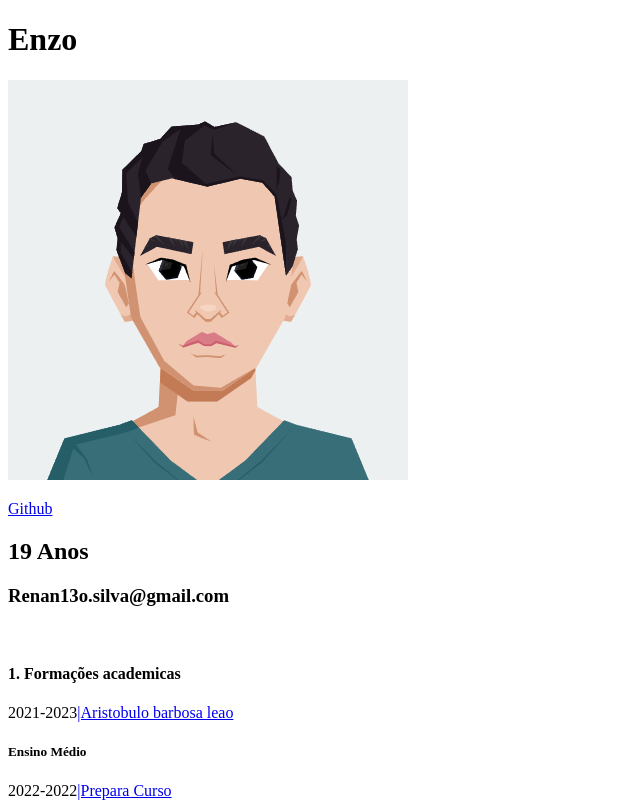
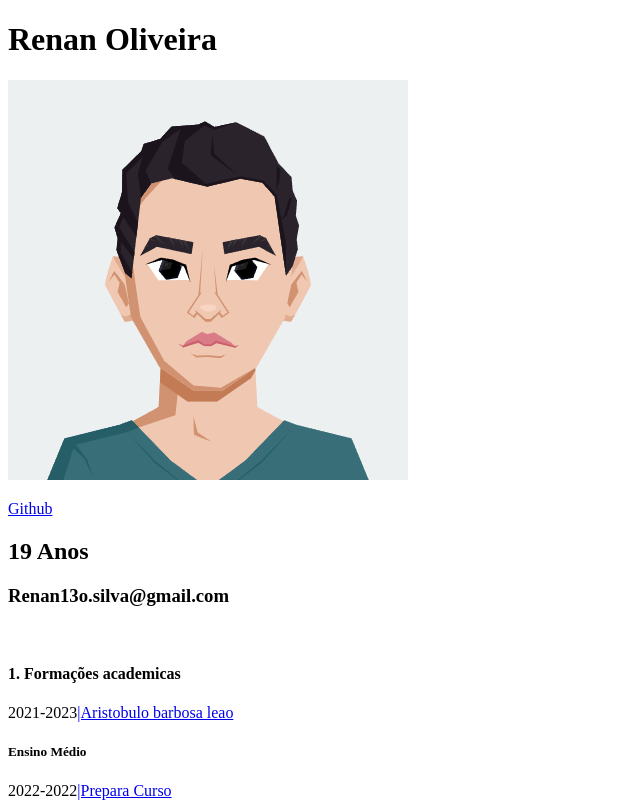
Before and after one commit to Renanzii/Aula3, a plain HTML site: page AULA4/index.html in a window 1280 px wide. Shown: the top 803 px of the page, without its empty margins (0-640 px from the left). Drawn offline with Linux system fonts and the light colour scheme.

Commit message:
finalizado

```diff
--- a/AULA4/index.html
+++ b/AULA4/index.html
@@ -6,7 +6,7 @@
     <title>Document</title>
 </head>
 <body>
-    <h1><b>Enzo</b></h1>
+    <h1><b>Renan Oliveira</b></h1>
     <div>
      <img src="AvatarMaker.png" alt="">
     </div>
```
